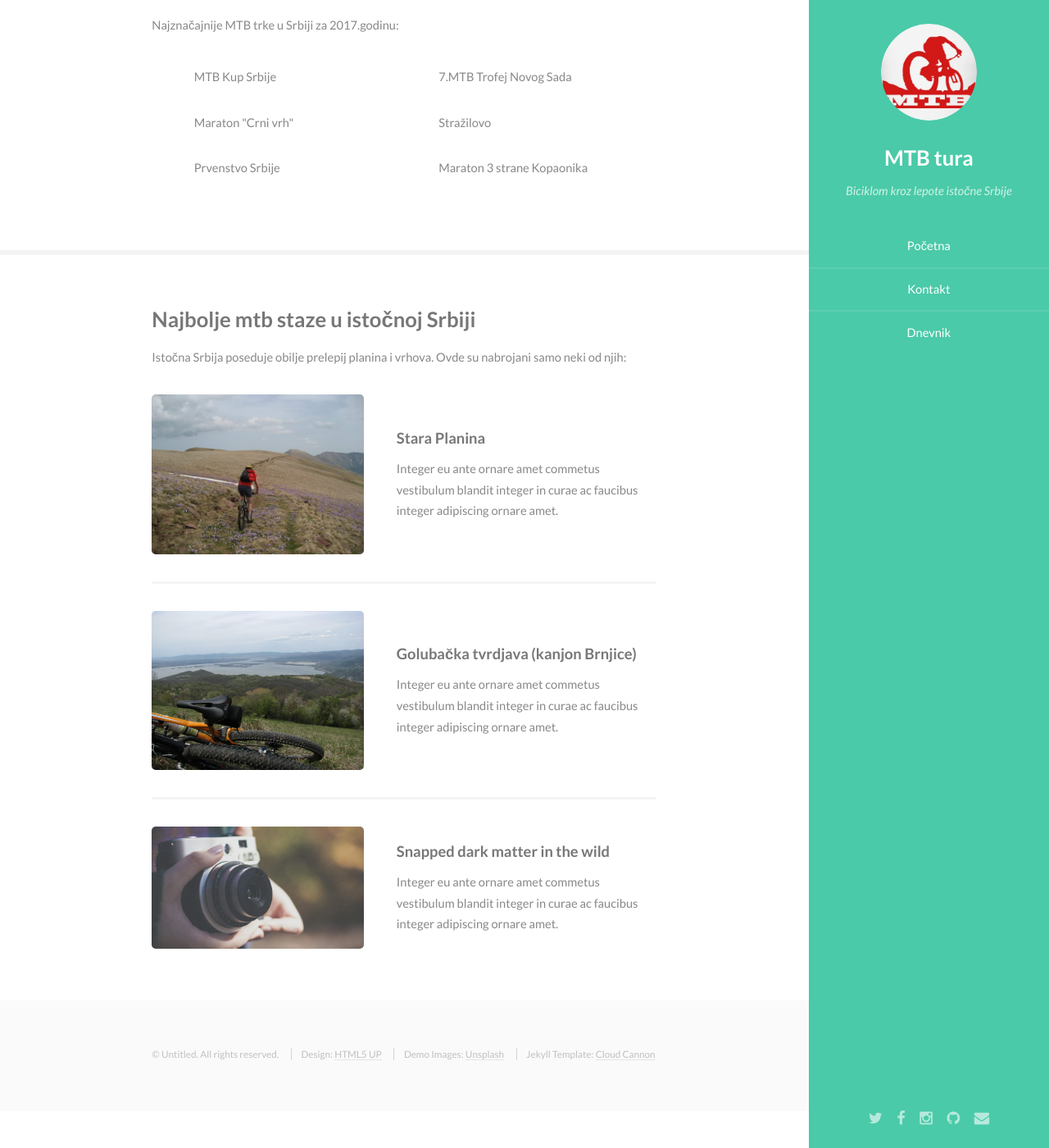
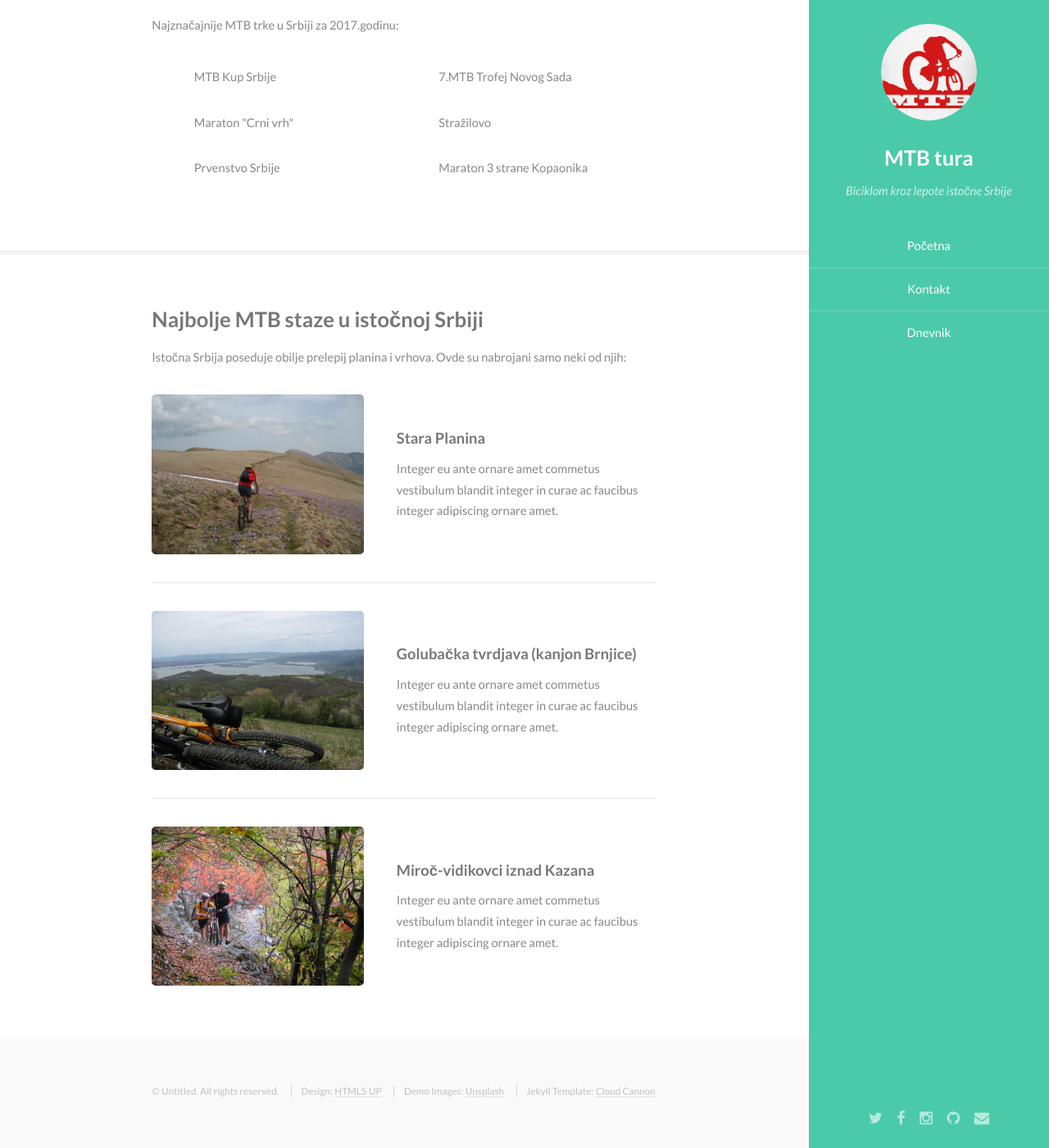
Before and after one commit to lukalakers/lukalakers.github.io, a Jekyll site: the page built from index.html, in a window 1280 px wide and 1400 px high, scrolled down 802 px. Shown: the whole window at 82% size. Built offline with Jekyll 4.4.1, drawn with Linux system fonts in a browser that asks for light colours.

Commit message:
mali sminkeraj

```diff
--- a/index.html
+++ b/index.html
@@ -36,7 +36,7 @@ layout: default
 <!-- Three -->
     <section id="three">
         <div class="container">
-            <h3>Najbolje mtb staze u istočnoj Srbiji</h3>
+            <h3>Najbolje MTB staze u istočnoj Srbiji</h3>
             <p>Istočna Srbija poseduje obilje prelepij planina i vrhova. Ovde su nabrojani samo neki od njih:</p>
             <div class="features">
                 <article>
@@ -56,7 +56,7 @@ layout: default
                 <article>
                     <a href="#" class="image"><img src="images/pic03.jpg" alt="" /></a>
                     <div class="inner">
-                        <h4>Snapped dark matter in the wild</h4>
+                        <h4>Miroč-vidikovci iznad Kazana</h4>
                         <p>Integer eu ante ornare amet commetus vestibulum blandit integer in curae ac faucibus integer adipiscing ornare amet.</p>
                     </div>
                 </article>
```
Also changed, not shown: images/pic03.jpg.
